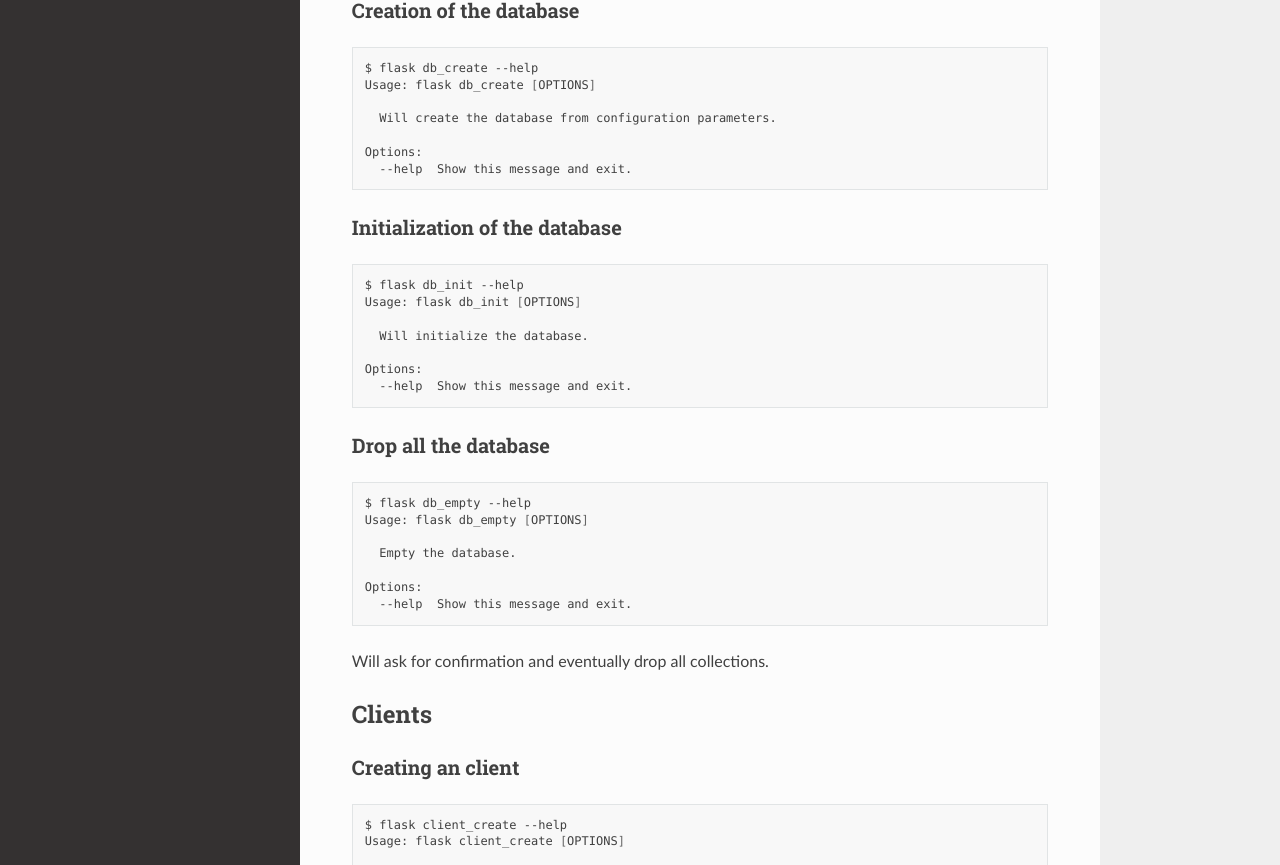
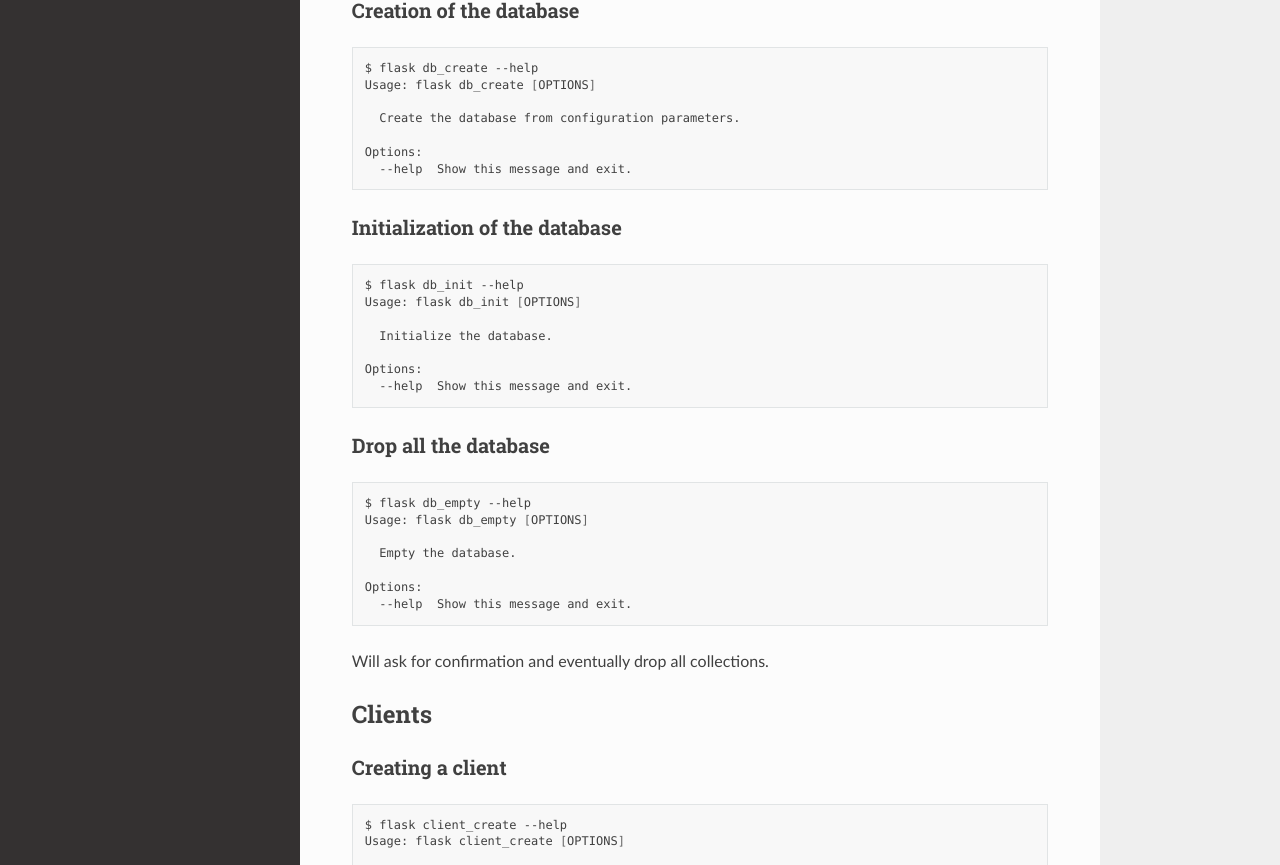
Before and after one commit to monarc-project/stats-service, a Sphinx documentation site: the page built from docs/command-line-interface.rst, in a window 1280 px wide and 1400 px high. Shown: the part 387-1252 px from the top of the window. Built offline with Sphinx 7.4.7 and the Read the Docs theme 2.0.0, drawn with Linux system fonts in a browser that asks for light colours.

Commit message:
chg: [documentation] Typo.

```diff
--- a/docs/command-line-interface.rst
+++ b/docs/command-line-interface.rst
@@ -22,7 +22,7 @@
     $ flask db_create --help
     Usage: flask db_create [OPTIONS]
 
-      Will create the database from configuration parameters.
+      Create the database from configuration parameters.
 
     Options:
       --help  Show this message and exit.
@@ -36,7 +36,7 @@
     $ flask db_init --help
     Usage: flask db_init [OPTIONS]
 
-      Will initialize the database.
+      Initialize the database.
 
     Options:
       --help  Show this message and exit.
@@ -63,8 +63,8 @@
 Clients
 -------
 
-Creating an client
-~~~~~~~~~~~~~~~~~~
+Creating a client
+~~~~~~~~~~~~~~~~~
 
 .. code-block:: bash
 
```
